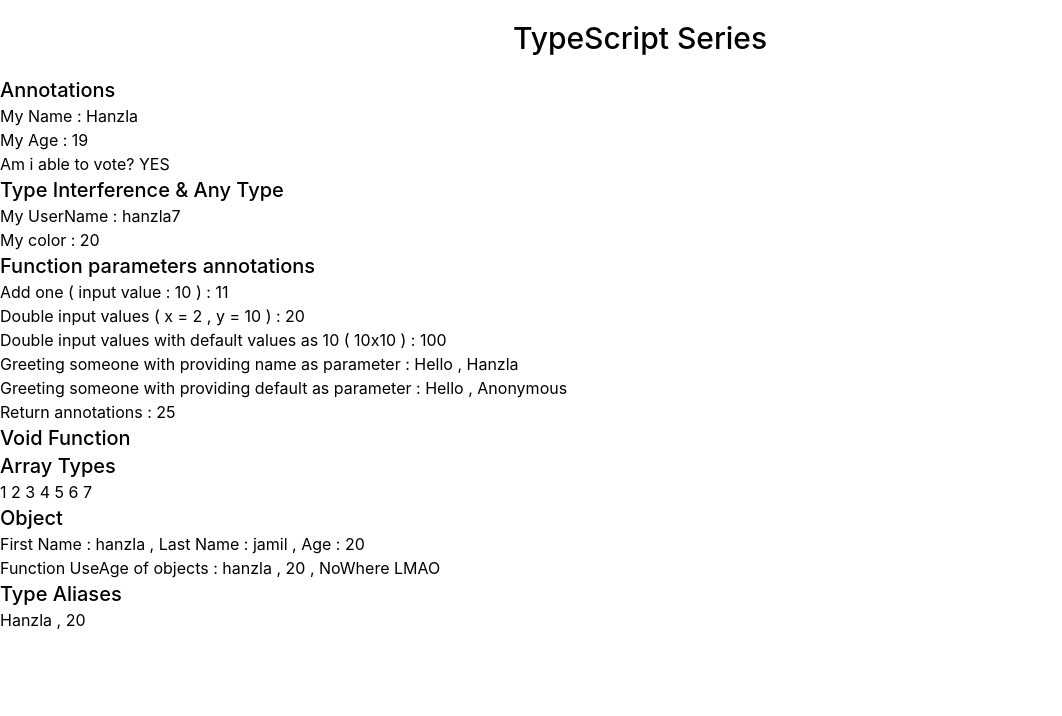
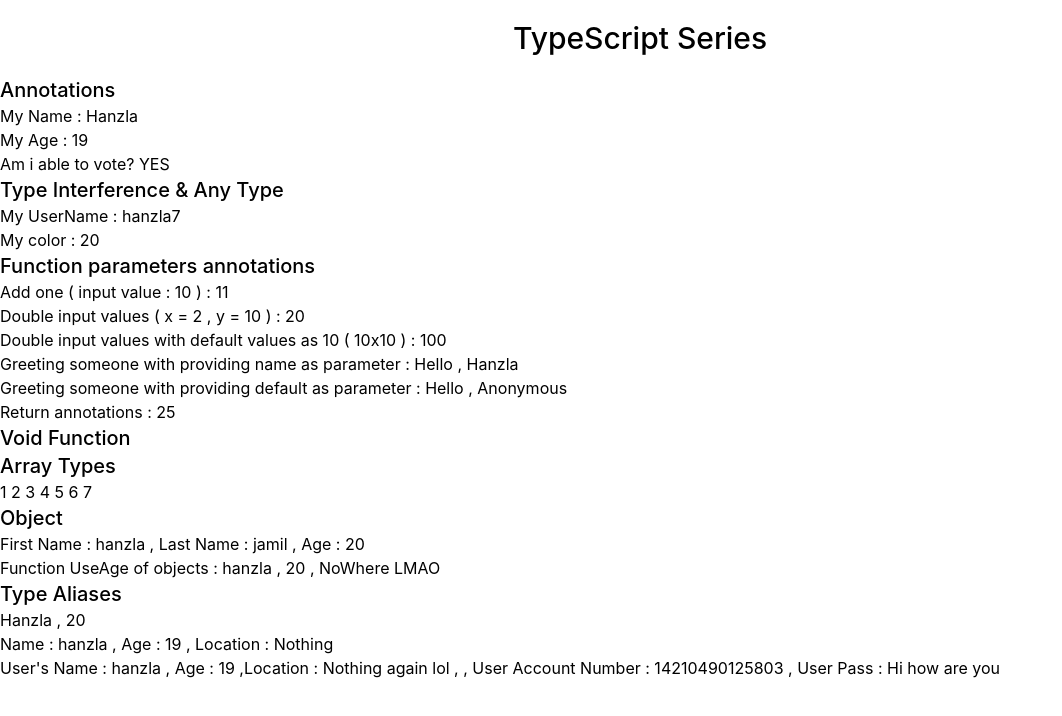
Before and after one commit to fullstackwithHanzla/Typescript, a React (Vite) app: page / in a window 1280 px wide. Shown: the top 716 px of the page, without its empty margins (0-1062 px from the left). Built offline with nearby package versions, Linux system fonts and the light colour scheme.

Commit message:
Types and aliases completed with practice

```diff
--- a/src/App.tsx
+++ b/src/App.tsx
@@ -104,11 +104,50 @@
     age : number
   }
 
-  function printPerson(person:Person) {
-      console.log(`Name : ${person.name} , Age : ${person.age}`);
+  // function printPerson(person:Person) {
+  //     console.log(`Name : ${person.name} , Age : ${person.age}`);
+  // }
+
+  const myPerson : Person = {name : "Hanzla",age : 20}
+
+  // Another Example of Type aliases
+
+  type User = {
+    name : string,
+    age : number,
+    location : string,
+    // email?:string optional keyword
+    // readonly AccountNumber : string ,  you can't change the readonly
   }
 
-  const myPerson : Person = {name : "Hanzla",age : 20}
+  function printOutUser(user:User) {
+    return `Name : ${user.name} , Age : ${user.age} , Location : ${user.location}`
+  }
+
+  const userResult = printOutUser({name : "hanzla" , age : 19 , location : "Nothing"})
+
+
+  // Intersection Types
+
+  type userInformation = {
+    name : string,
+    age : number,
+    email? : string,
+    location : string
+  }
+
+  type userAccountInformation = {
+    accountNumber : number,
+    password : string
+  }
+
+  type userIntersection = userInformation & userAccountInformation
+
+  function userInfo(user:userIntersection) {
+    return `User's Name : ${user.name} , Age : ${user.age} ,Location : ${user.location} , ${user.email ? `Email : ${user.email}` : ""} , User Account Number : ${user.accountNumber} , User Pass : ${user.password}`
+  }
+
+  const userInfoResult = userInfo({name : "hanzla" , age : 19 , location : "Nothing again lol" , accountNumber : 14210490125803 , password : "Hi how are you"})
 
 
 
@@ -154,7 +193,8 @@
           <p>Function UseAge of objects : {printUserResult.name} , {printUserResult.age} , {printUserResult.location}</p>
           <h2 className="text-xl font-medium">Type Aliases</h2>
           <p>{myPerson.name} , {myPerson.age}</p>
-
+          <p>{userResult}</p>
+          <p>{userInfoResult}</p>
         </div>
     </div>
   )
```
